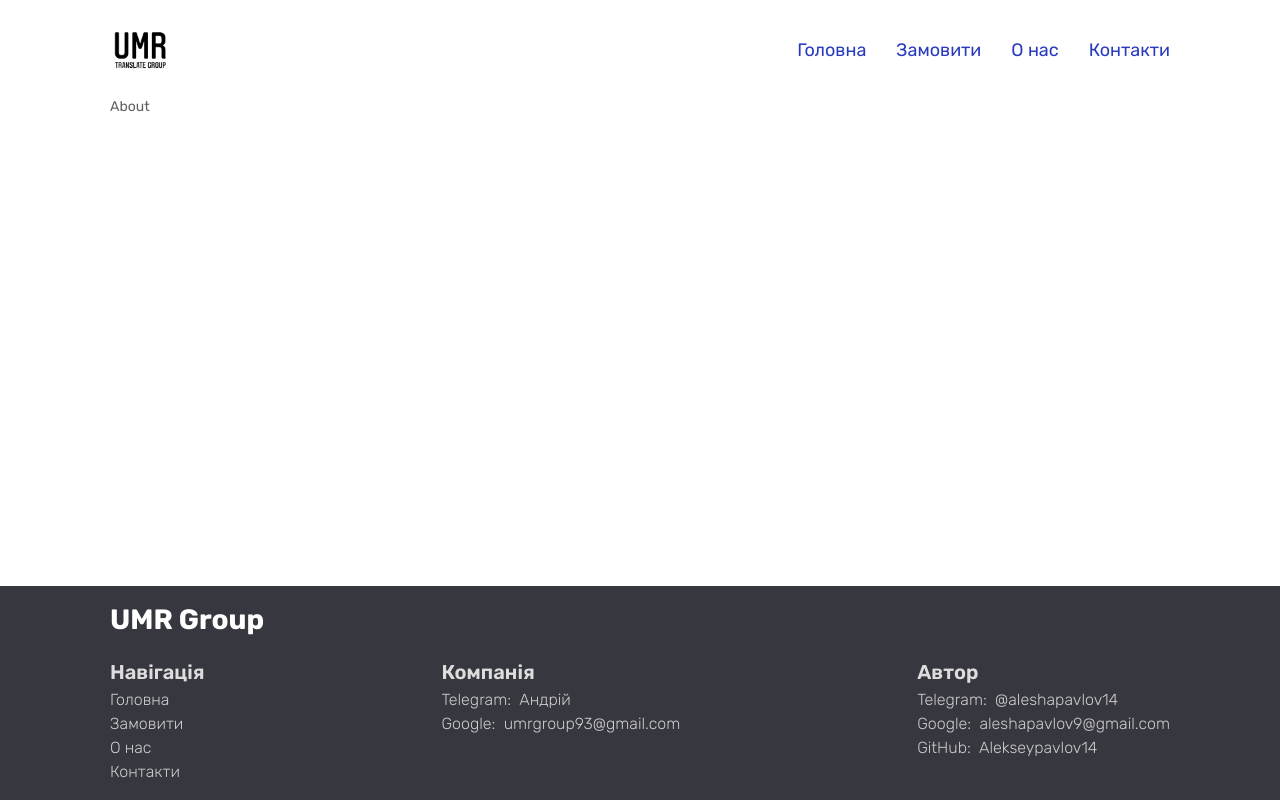
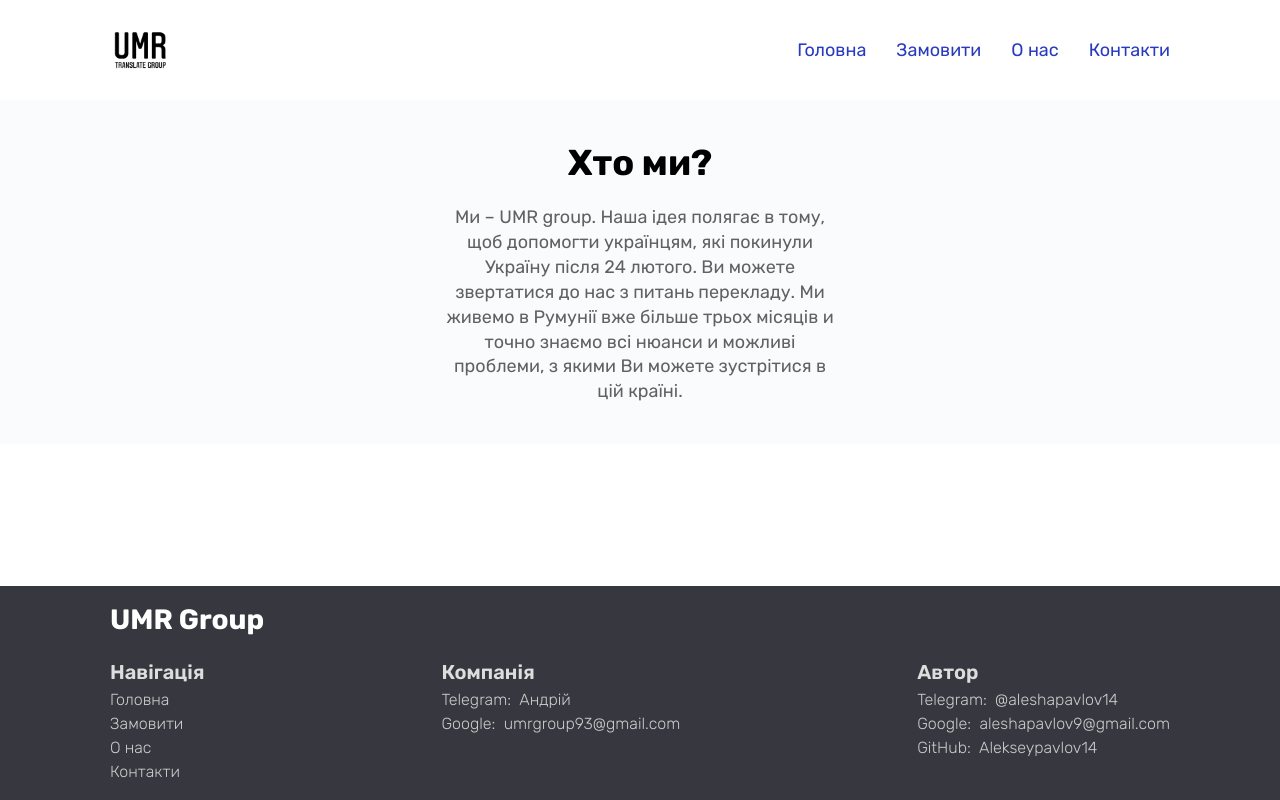
Before and after one commit to Alekseypavlov14/umr-group, a React (Create React App) app: page /about in a window 1280 px wide. Built offline with nearby package versions, Linux system fonts and the light colour scheme.

Commit message:
add Section Component

```diff
--- /dev/null
+++ b/src/components/Section/Section.module.css
@@ -0,0 +1,21 @@
+.Section:nth-child(odd) {
+  background: #FAFBFD;
+}
+
+.Section__Content {
+  display: flex;
+  align-items: center;
+  padding: 40px 0px;
+  flex-wrap: wrap;
+  width: 100%;
+}
+
+.Image {
+  max-width: 100%;
+  margin: 0px auto;
+}
+
+.Section.WithoutImage div {
+  margin: 0 auto;
+  text-align: center;
+}
--- /dev/null
+++ b/src/components/Section/Section.tsx
@@ -0,0 +1,26 @@
+import { FC, ReactNode } from 'react'
+import { Container } from '../Container/Container'
+import cn from 'classnames'
+import styles from './Section.module.css'
+
+interface SectionProps {
+  children: ReactNode
+  withoutImage?: boolean
+}
+
+const Section: FC<SectionProps> = ({
+  children,
+  withoutImage
+}) => {
+  return (
+    <div className={cn(styles.Section, withoutImage && styles.WithoutImage)}>
+      <Container>
+        <div className={styles.Section__Content}>
+          {children}
+        </div>
+      </Container>
+    </div>
+  )
+}
+
+export { Section }
--- a/src/pages/About/About.tsx
+++ b/src/pages/About/About.tsx
@@ -1,5 +1,6 @@
 import { FC } from 'react'
-import { Container } from '../../components/Container/Container'
+import { Section } from '../../components/Section/Section'
+import { TextBlock } from '../../components/TextBlock/TextBlock'
 import styles from './About.module.css'
 
 interface AboutProps {}
@@ -7,9 +8,16 @@ interface AboutProps {}
 const About: FC<AboutProps> = () => {
   return (
     <div className={styles.About}>
-      <Container>
-        About
-      </Container>
+      <Section withoutImage>
+        <TextBlock
+          title='Хто ми?'
+          content='Ми – UMR group. Наша ідея полягає в тому,
+          щоб допомогти українцям, які покинули Україну після 24 лютого.
+          Ви можете звертатися до нас з питань перекладу. Ми живемо в Румунії
+          вже більше трьох місяців и точно знаємо всі нюанси и можливі проблеми,
+          з якими Ви можете зустрітися в цій країні.'
+        />
+      </Section>
     </div>
   )
 }
--- a/src/pages/Home/Home.tsx
+++ b/src/pages/Home/Home.tsx
@@ -1,7 +1,6 @@
 import { FC } from 'react'
-import { Container } from '../../components/Container/Container'
 import { TextBlock } from '../../components/TextBlock/TextBlock'
-import cn from 'classnames'
+import { Section } from '../../components/Section/Section'
 import image from './../../assets/images/translator.png'
 import styles from './Home.module.css'
 
@@ -10,39 +9,27 @@ interface HomeProps {}
 const Home: FC<HomeProps> = () => {
   return (
     <div className={styles.Home}>
-      <section className={styles.Section}>
-        <Container>
-          <div className={styles.Section__Content}>
-            <div className={styles.Content}>
+      <Section>
         <TextBlock
           title={<>Ми - <span>UMR&nbsp;Group</span></>}
           content="Ми допомагаємо Вам знаходити перекладачів з російської на
           румунську мову. Наші спеціалісти вирішують проблеми, з якими зустрічаються
           громадяни України."
         />
-            </div>
         <img
           className={styles.Image}
           src={image}
           alt='translator'
         />
-          </div>
-        </Container>
-      </section>
+      </Section>
 
-      <section className={cn(styles.Section, styles.Section_without_image)}>
-        <Container>
-          <div className={styles.Section__Content}>
-            <div className={styles.Content}>
+      <Section withoutImage>
         <TextBlock
           title='Які питання ми можемо допомогти вирішити?'
           content="Наша команда пропонує два вида послуг перекладача:
           по телефону та на місці."
         />
-            </div>
-          </div>
-        </Container>
-      </section>
+      </Section>
     </div>
   )
 }
```
Lines whose indentation alone changed are shown as unchanged.
